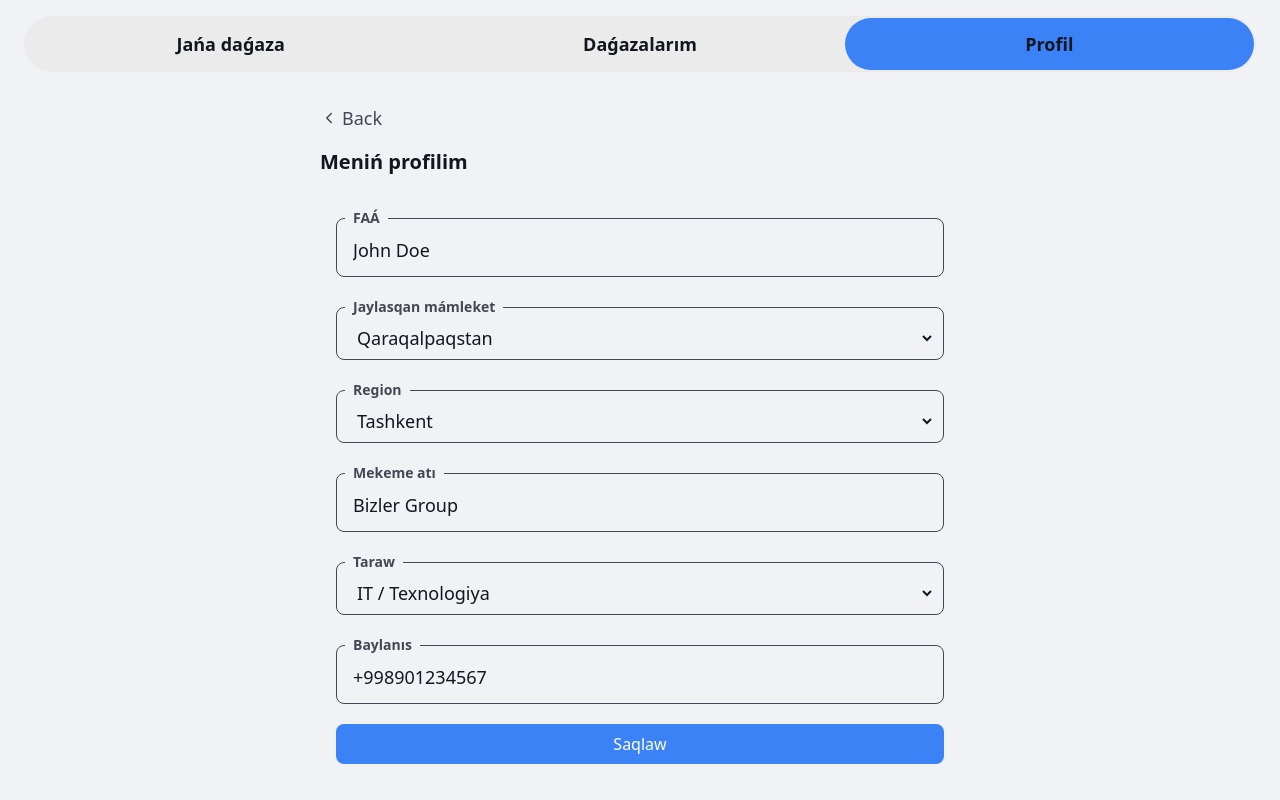
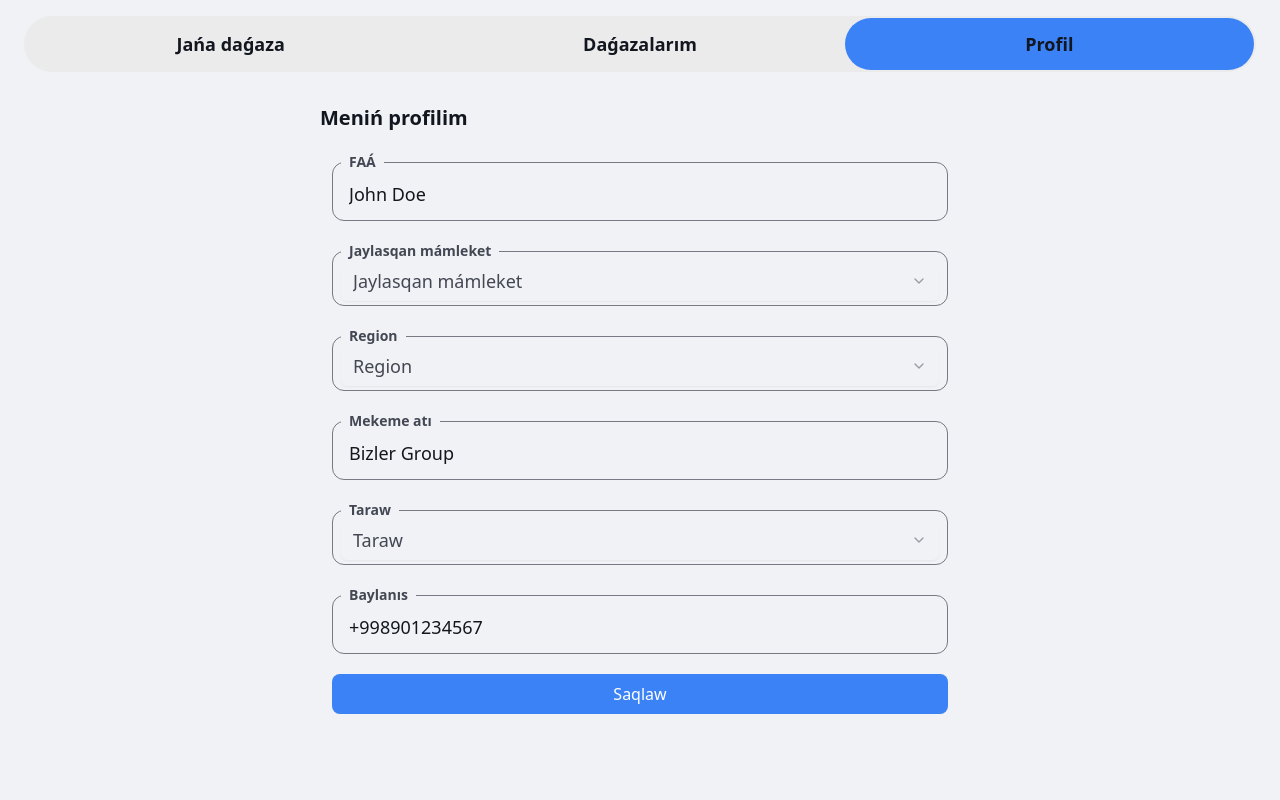
Before and after one commit to Ermuxan7/aumeta-bot, a Next.js app: page /profile in a window 1280 px wide. Built offline with nearby package versions, Linux system fonts and the light colour scheme.

Commit message:
add custom shadcn select component

```diff
--- a/app/(pages)/internship/page.tsx
+++ b/app/(pages)/internship/page.tsx
@@ -24,7 +24,7 @@ const Internship = () => {
   return (
     <div className="w-full max-w-5xl mx-auto mt-8 px-4 sm:px-8 md:px-12">
       <BackButton />
-      <h2 className="text-2xl md:text-3xl mb-4">Ámeliyat</h2>
+      <h2 className="text-xl md:text-3xl font-semibold mb-4">Ámeliyat</h2>
       <form onSubmit={handleSubmit(onSubmit)} className="space-y-4 mb-8">
         <FormInput
           legend="Aymaq"
--- a/app/(pages)/opportunities/page.tsx
+++ b/app/(pages)/opportunities/page.tsx
@@ -25,7 +25,9 @@ const Opportunities = () => {
   return (
     <div className="w-full max-w-5xl mx-auto mt-8 px-4 sm:px-8 md:px-12">
       <BackButton />
-      <h2 className="text-2xl md:text-3xl mb-4">Imkaniyatlar & grantlar</h2>
+      <h2 className="text-xl md:text-3xl font-semibold mb-4">
+        Imkaniyatlar & grantlar
+      </h2>
       <form onSubmit={handleSubmit(onSubmit)} className="space-y-4 mb-8">
         <FormInput
           legend="Daǵaza teksti yáki mazmunı"
--- a/app/(pages)/profile/page.tsx
+++ b/app/(pages)/profile/page.tsx
@@ -1,5 +1,5 @@
 "use client";
-import { useState, useEffect } from "react";
+import { useState, useEffect, FormEvent } from "react";
 import BackButton from "@/components/ui/back-button";
 import FormInput from "@/app/components/form-input/FormInput";
 
@@ -54,21 +54,24 @@ const MyProfile = () => {
     });
   }, []);
 
+  const handleSumbit = (e: FormEvent<HTMLFormElement>) => {
+    e.preventDefault();
+    console.log("Form submitted", profile);
+  };
+
   if (!profile) return <p className="text-center mt-8">Loading...</p>;
 
   return (
-    <div className="max-w-2xl mx-auto mt-8 px-4">
-      <BackButton />
-      <h2 className="text-xl font-semibold mb-4">Meniń profilim</h2>
+    <div className="max-w-2xl mx-auto mt-2 px-4">
+      <h2 className="text-xl font-semibold mb-5">Meniń profilim</h2>
 
-      <div className="bg-background p-4 space-y-5">
+      <form onSubmit={handleSumbit} className="bg-background px-3 space-y-5">
         <FormInput legend="FAÁ" type="text" defaultValue={profile.fullName} />
         <FormInput
           legend="Jaylasqan mámleket"
           as="select"
           options={countries}
           defaultValue={profile.region}
-
         />
         <FormInput legend="Region" as="select" options={regions} />
         <FormInput
@@ -81,11 +84,11 @@ const MyProfile = () => {
 
         <button
           type="submit"
-          className="px-4 py-2 mt-0.5 flex justify-center items-center w-full bg-primary text-white rounded-lg hover:bg-blue-600 transition-all"
+          className="px-4 py-2 mt-1 flex justify-center items-center w-full bg-primary text-white rounded-lg hover:bg-blue-600 transition-all"
         >
           Saqlaw
         </button>
-      </div>
+      </form>
     </div>
   );
 };
--- a/app/(pages)/project/page.tsx
+++ b/app/(pages)/project/page.tsx
@@ -24,7 +24,9 @@ const Project = () => {
   return (
     <div className="w-full max-w-5xl mx-auto mt-8 px-4 sm:px-8 md:px-12">
       <BackButton />
-      <h2 className="text-2xl md:text-3xl mb-4">Bir mártelik wazıypa/joybar</h2>
+      <h2 className="text-xl md:text-3xl font-semibold mb-4">
+        Bir mártelik wazıypa/joybar
+      </h2>
       <form onSubmit={handleSubmit(onSubmit)} className="space-y-4 mb-8">
         <FormInput
           legend="Aymaq"
@@ -65,7 +67,7 @@ const Project = () => {
           type="text"
           placeholder="+998901234567, ab@email.com, @user"
           registration={register("baylanis")}
-           error={errors.baylanis?.message}
+          error={errors.baylanis?.message}
         />
         <FormInput
           legend="Mánzil, lokaciya"
--- a/app/components/form-input/FormInput.tsx
+++ b/app/components/form-input/FormInput.tsx
@@ -1,12 +1,19 @@
 import { ComponentPropsWithoutRef } from "react";
 import { UseFormRegisterReturn } from "react-hook-form";
 import clsx from "clsx";
+import {
+  Select,
+  SelectContent,
+  SelectItem,
+  SelectTrigger,
+  SelectValue,
+} from "@/components/ui/select";
 
 type InputProps = {
   legend: string;
   as?: "input";
   registration?: UseFormRegisterReturn;
-  error?: string
+  error?: string;
 } & ComponentPropsWithoutRef<"input">;
 
 type TextareaProps = {
@@ -14,7 +21,7 @@ type TextareaProps = {
   as: "textarea";
   rows?: number;
   registration?: UseFormRegisterReturn;
-  error?: string
+  error?: string;
 } & ComponentPropsWithoutRef<"textarea">;
 
 type SelectProps = {
@@ -23,7 +30,7 @@ type SelectProps = {
   options: string[];
   className?: string;
   registration?: UseFormRegisterReturn;
-  error?: string
+  error?: string;
 } & ComponentPropsWithoutRef<"select">;
 
 type FormFieldProps = InputProps | TextareaProps | SelectProps;
@@ -34,9 +41,22 @@ const FormInput = (props: FormFieldProps) => {
 
   return (
     <div className={className}>
-      <fieldset className={clsx("border-1  rounded-lg px-2 py-1 transition-colors duration-200 group", error ? "border-red-500" : "border-muted-foreground focus-within:border-primary")}>
-        <legend className={clsx("text-sm lg:text-md font-semibold px-2", error ? "text-red-500"
-      : "text-muted-foreground group-focus-within:text-primary")}>
+      <fieldset
+        className={clsx(
+          "border-1 rounded-xl px-2 py-1 transition-colors duration-200 group",
+          error
+            ? "border-red-500"
+            : "border-muted-foreground/70 focus-within:border-primary/70"
+        )}
+      >
+        <legend
+          className={clsx(
+            "text-sm lg:text-md font-semibold px-2",
+            error
+              ? "text-red-500"
+              : "text-muted-foreground group-focus-within:text-primary"
+          )}
+        >
           <label htmlFor={inputId}>{legend}</label>
         </legend>
         {as === "input" && (
@@ -57,10 +77,10 @@ const FormInput = (props: FormFieldProps) => {
           />
         )}
 
-        {as === "select" && (
+        {/* {as === "select" && (
           <select
             id={inputId}
-            className="bg-transparent w-full text-base md:text-lg outline-none border-none px-2 py-1"
+            className="bg-transparent w-full text-base md:text-lg outline-none border-none px-2 pb-1.5"
             {...(props as SelectProps)}
             {...registration}
           >
@@ -70,11 +90,33 @@ const FormInput = (props: FormFieldProps) => {
               </option>
             ))}
           </select>
+        )} */}
+        {as === "select" && (
+          <Select {...registration}>
+            <SelectTrigger
+              id={inputId}
+              className={clsx(
+                "w-full bg-transparent text-base md:text-lg border-none outline-none pb-3",
+                error ? "border-red-500" : "border-muted-foreground/70"
+              )}
+            >
+              <SelectValue placeholder={legend} />
+            </SelectTrigger>
+            <SelectContent className="bg-background group">
+              {(props as SelectProps).options.map((option) => (
+                <SelectItem
+                  key={option}
+                  value={option}
+                  className="cursor-pointer px-2 py-1 rounded-md transition-colors data-[highlighted]:bg-muted data-[highlighted]:text-foreground"
+                >
+                  {option}
+                </SelectItem>
+              ))}
+            </SelectContent>
+          </Select>
         )}
       </fieldset>
-      {error && (
-          <p className="text-red-500 text-sm px-2 mt-1">{props.error}</p>
-        )}
+      {error && <p className="text-red-500 text-sm px-2 mt-1">{props.error}</p>}
     </div>
   );
 };
--- a/app/page.tsx
+++ b/app/page.tsx
@@ -39,7 +39,7 @@ export default function Home() {
               className="flex flex-col items-center justify-center gap-3 text-sm md:text-lg lg:text-xl text-primary-foreground bg-muted hover:bg-muted/80 min-h-38 md:min-h-60 xl:min-h-80 p-2 rounded-lg shadow-md transition-all duration-200 ease-in-out"
             >
               {card.img}
-              <h3 className="text-foreground text-sm  font-medium h-10 text-center">
+              <h3 className="text-foreground text-sm font-semibold h-10 text-center">
                 {card.title}
               </h3>
             </Link>
@@ -51,12 +51,12 @@ export default function Home() {
             alt="attention"
             className="size-6 md:size-8 "
           />
-          <p className="text-sm sm:text-lg text-primary-foreground font-medium">
+          <p className="text-sm sm:text-lg text-primary-foreground font-semibold">
             Daǵazalaw ushın mámleket saylanbaǵan. Profilge ótiń → mámleket
             saylań.
           </p>
         </div>
-        <div className="text-sm sm:text-md text-muted-foreground text-center  sm:my-8">
+        <div className="text-sm sm:text-md text-muted-foreground text-center font-normal sm:my-8">
           <p>
             ❕ Daǵazalaw biypul. Aldawshılardan abaylań. <br />
           </p>
--- /dev/null
+++ b/components/ui/select.tsx
@@ -0,0 +1,185 @@
+"use client";
+
+import * as React from "react";
+import * as SelectPrimitive from "@radix-ui/react-select";
+import { CheckIcon, ChevronDownIcon, ChevronUpIcon } from "lucide-react";
+
+import { cn } from "@/lib/utils";
+
+function Select({
+  ...props
+}: React.ComponentProps<typeof SelectPrimitive.Root>) {
+  return <SelectPrimitive.Root data-slot="select" {...props} />;
+}
+
+function SelectGroup({
+  ...props
+}: React.ComponentProps<typeof SelectPrimitive.Group>) {
+  return <SelectPrimitive.Group data-slot="select-group" {...props} />;
+}
+
+function SelectValue({
+  ...props
+}: React.ComponentProps<typeof SelectPrimitive.Value>) {
+  return <SelectPrimitive.Value data-slot="select-value" {...props} />;
+}
+
+function SelectTrigger({
+  className,
+  size = "default",
+  children,
+  ...props
+}: React.ComponentProps<typeof SelectPrimitive.Trigger> & {
+  size?: "sm" | "default";
+}) {
+  return (
+    <SelectPrimitive.Trigger
+      data-slot="select-trigger"
+      data-size={size}
+      className={cn(
+        "border-input data-[placeholder]:text-muted-foreground [&_svg:not([class*='text-'])]:text-muted-foreground focus-visible:border-ring focus-visible:ring-ring/50 aria-invalid:ring-destructive/20 dark:aria-invalid:ring-destructive/40 aria-invalid:border-destructive dark:bg-input/30 dark:hover:bg-input/50 flex w-fit items-center justify-between gap-2 rounded-md border bg-transparent px-3 py-2 text-sm whitespace-nowrap shadow-xs transition-[color,box-shadow] outline-none focus-visible:ring-[3px] disabled:cursor-not-allowed disabled:opacity-50 data-[size=default]:h-9 data-[size=sm]:h-8 *:data-[slot=select-value]:line-clamp-1 *:data-[slot=select-value]:flex *:data-[slot=select-value]:items-center *:data-[slot=select-value]:gap-2 [&_svg]:pointer-events-none [&_svg]:shrink-0 [&_svg:not([class*='size-'])]:size-4",
+        className
+      )}
+      {...props}
+    >
+      {children}
+      <SelectPrimitive.Icon asChild>
+        <ChevronDownIcon className="size-4 opacity-50" />
+      </SelectPrimitive.Icon>
+    </SelectPrimitive.Trigger>
+  );
+}
+
+function SelectContent({
+  className,
+  children,
+  position = "popper",
+  ...props
+}: React.ComponentProps<typeof SelectPrimitive.Content>) {
+  return (
+    <SelectPrimitive.Portal>
+      <SelectPrimitive.Content
+        data-slot="select-content"
+        className={cn(
+          "bg-popover text-popover-foreground data-[state=open]:animate-in data-[state=closed]:animate-out data-[state=closed]:fade-out-0 data-[state=open]:fade-in-0 data-[state=closed]:zoom-out-95 data-[state=open]:zoom-in-95 data-[side=bottom]:slide-in-from-top-2 data-[side=left]:slide-in-from-right-2 data-[side=right]:slide-in-from-left-2 data-[side=top]:slide-in-from-bottom-2 relative z-50 max-h-(--radix-select-content-available-height) min-w-[8rem] origin-(--radix-select-content-transform-origin) overflow-x-hidden overflow-y-auto rounded-md border shadow-md",
+          position === "popper" &&
+            "data-[side=bottom]:translate-y-1 data-[side=left]:-translate-x-1 data-[side=right]:translate-x-1 data-[side=top]:-translate-y-1",
+          className
+        )}
+        position={position}
+        {...props}
+      >
+        <SelectScrollUpButton />
+        <SelectPrimitive.Viewport
+          className={cn(
+            "p-1",
+            position === "popper" &&
+              "h-[var(--radix-select-trigger-height)] w-full min-w-[var(--radix-select-trigger-width)] scroll-my-1"
+          )}
+        >
+          {children}
+        </SelectPrimitive.Viewport>
+        <SelectScrollDownButton />
+      </SelectPrimitive.Content>
+    </SelectPrimitive.Portal>
+  );
+}
+
+function SelectLabel({
+  className,
+  ...props
+}: React.ComponentProps<typeof SelectPrimitive.Label>) {
+  return (
+    <SelectPrimitive.Label
+      data-slot="select-label"
+      className={cn("text-muted-foreground px-2 py-1.5 text-xs", className)}
+      {...props}
+    />
+  );
+}
+
+function SelectItem({
+  className,
+  children,
+  ...props
+}: React.ComponentProps<typeof SelectPrimitive.Item>) {
+  return (
+    <SelectPrimitive.Item
+      data-slot="select-item"
+      className={cn(
+        "focus:bg-accent focus:text-accent-foreground [&_svg:not([class*='text-'])]:text-muted-foreground relative flex w-full cursor-default items-center gap-2 rounded-sm py-1.5 pr-8 pl-2 text-sm outline-hidden select-none data-[disabled]:pointer-events-none data-[disabled]:opacity-50 [&_svg]:pointer-events-none [&_svg]:shrink-0 [&_svg:not([class*='size-'])]:size-4 *:[span]:last:flex *:[span]:last:items-center *:[span]:last:gap-2",
+        className
+      )}
+      {...props}
+    >
+      <span className="absolute right-2 flex size-3.5 items-center justify-center">
+        <SelectPrimitive.ItemIndicator>
+          <CheckIcon className="size-4" />
+        </SelectPrimitive.ItemIndicator>
+      </span>
+      <SelectPrimitive.ItemText>{children}</SelectPrimitive.ItemText>
+    </SelectPrimitive.Item>
+  );
+}
+
+function SelectSeparator({
+  className,
+  ...props
+}: React.ComponentProps<typeof SelectPrimitive.Separator>) {
+  return (
+    <SelectPrimitive.Separator
+      data-slot="select-separator"
+      className={cn("bg-border pointer-events-none -mx-1 my-1 h-px", className)}
+      {...props}
+    />
+  );
+}
+
+function SelectScrollUpButton({
+  className,
+  ...props
+}: React.ComponentProps<typeof SelectPrimitive.ScrollUpButton>) {
+  return (
+    <SelectPrimitive.ScrollUpButton
+      data-slot="select-scroll-up-button"
+      className={cn(
+        "flex cursor-default items-center justify-center py-1",
+        className
+      )}
+      {...props}
+    >
+      <ChevronUpIcon className="size-4" />
+    </SelectPrimitive.ScrollUpButton>
+  );
+}
+
+function SelectScrollDownButton({
+  className,
+  ...props
+}: React.ComponentProps<typeof SelectPrimitive.ScrollDownButton>) {
+  return (
+    <SelectPrimitive.ScrollDownButton
+      data-slot="select-scroll-down-button"
+      className={cn(
+        "flex cursor-default items-center justify-center py-1",
+        className
+      )}
+      {...props}
+    >
+      <ChevronDownIcon className="size-4" />
+    </SelectPrimitive.ScrollDownButton>
+  );
+}
+
+export {
+  Select,
+  SelectContent,
+  SelectGroup,
+  SelectItem,
+  SelectLabel,
+  SelectScrollDownButton,
+  SelectScrollUpButton,
+  SelectSeparator,
+  SelectTrigger,
+  SelectValue,
+};
--- a/package.json
+++ b/package.json
@@ -9,6 +9,7 @@
   },
   "dependencies": {
     "@hookform/resolvers": "^5.2.1",
+    "@radix-ui/react-select": "^2.2.6",
     "@radix-ui/react-slot": "^1.2.3",
     "@tailwindcss/postcss": "^4.1.12",
     "class-variance-authority": "^0.7.1",
```
Also changed, not shown: app/(pages)/my-posts/page.tsx (+10 -16 lines), app/(pages)/vacancy/page.tsx (+6 -6 lines), 1 other file (tests, documents, lock files or other folders).
